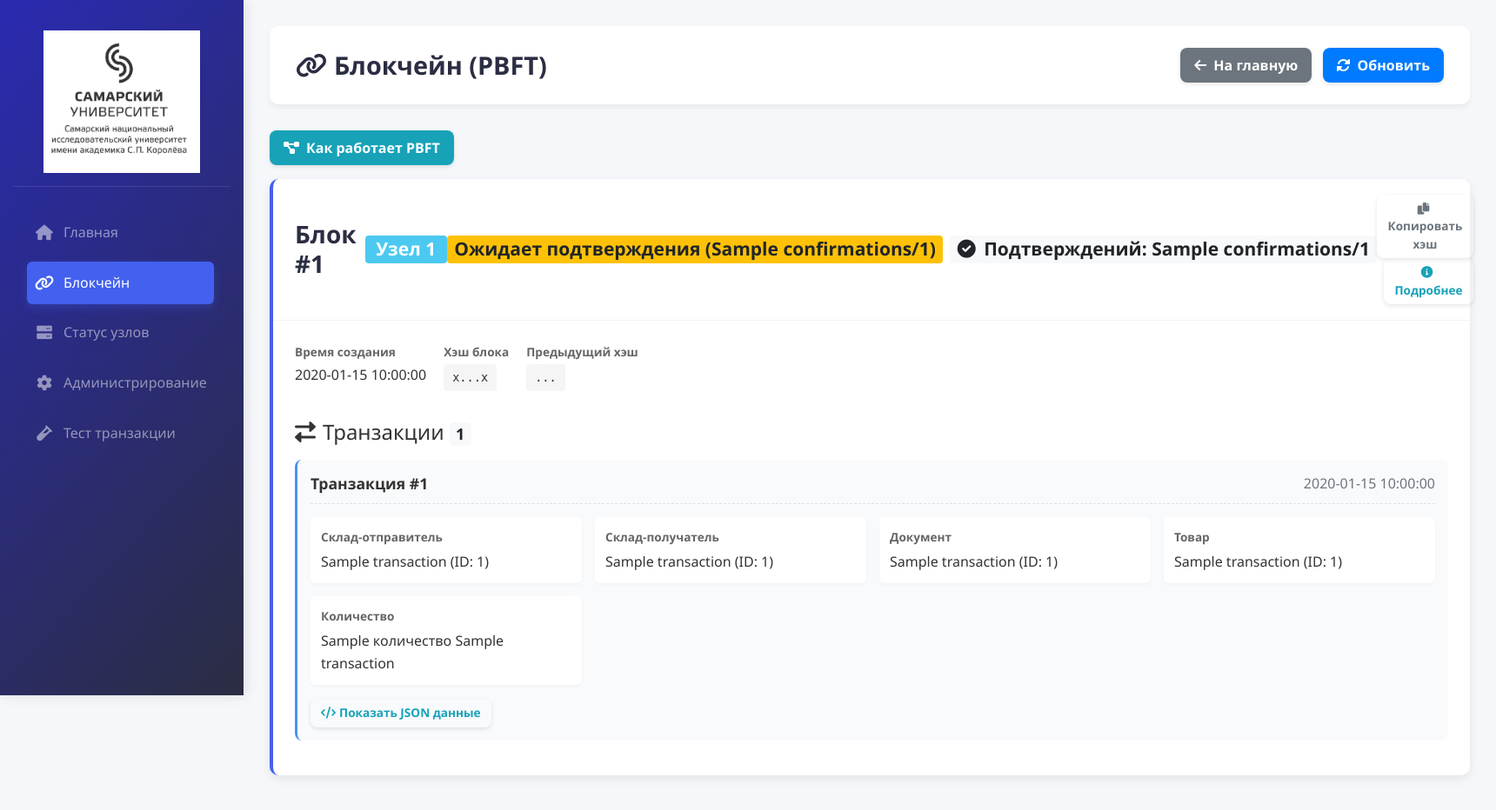
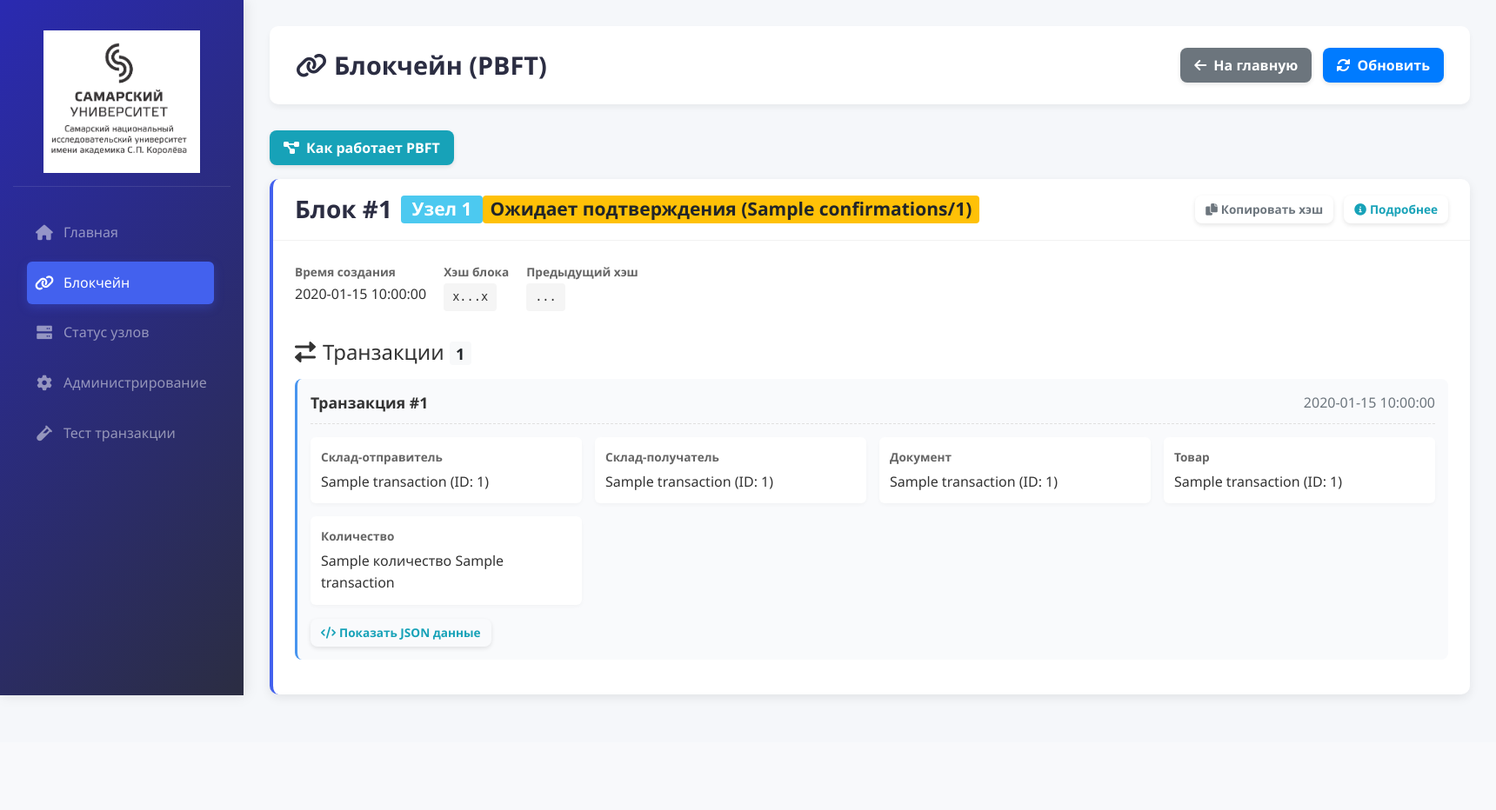
Before and after one commit to artemation/blockchain_inventor, a Flask app: template templates/blockchain.html in a window 1720 px wide. Shown: the top 932 px of the page at 87% size. After the commit the page ends 803 px from the top, so only its background shows below. Run offline with Flask 3, Linux system fonts and the light colour scheme; the template is opened without the code that fills it: most values are stand-ins (such as "Sample title", 1, 10 or a date in 2020); parts of the project's set-up code (start-up, migrations or seed data) failed here and were passed over; some libraries are stand-ins or nearby versions.

Commit message:
Update blockchain.html

```diff
--- a/templates/blockchain.html
+++ b/templates/blockchain.html
@@ -517,7 +517,7 @@
 
         {% if blocks %}
             {% for block in blocks %}
-                <div class="block-card {% if block.is_genesis %}genesis-block{% endif %}">
+                <div class="block-card {% if block.is_genesis %}genesis-block{% endif %}" data-block-index="{{ block.index }}">
                     <div class="block-header">
                         <h3 class="block-title">
                             Блок #{{ block.index }}
@@ -526,15 +526,13 @@
                                 <span class="badge badge-genesis">Генезис-блок</span>
                             {% endif %}
 
+                            <span class="badge block-status {% if block.confirmations >= (block.total_nodes // 2 + 1) %}badge-success{% else %}badge-warning{% endif %}">
                                 {% if block.confirmations >= (block.total_nodes // 2 + 1) %}
-                                <span class="badge badge-success">Подтвержден ({{ block.confirmations }}/{{ block.total_nodes }})</span>
+                                    Подтвержден
                                 {% else %}
-                                <span class="badge badge-warning">Ожидает подтверждения ({{ block.confirmations }}/{{ block.total_nodes }})</span>
+                                    Ожидает подтверждения
                                 {% endif %}
-
-                            <span class="badge badge-light ml-2">
-                                <i class="fas fa-check-circle mr-1"></i>
-                                Подтверждений: <span id="confirmations-{{ block.index }}">{{ block.confirmations }}/{{ block.total_nodes }}</span>
+                                (<span class="confirmations-count">{{ block.confirmations }}/{{ block.total_nodes }}</span>)
                             </span>
                         </h3>
                         <div>
@@ -801,26 +799,99 @@
             }
         });
 
-        // Показать полный хэш при клике
-        document.querySelectorAll('.hash-display').forEach(el => {
-            el.addEventListener('click', function() {
-                const fullHash = this.nextElementSibling;
-                if (fullHash.style.display === 'block') {
-                    fullHash.style.display = 'none';
+        // Функция для показа деталей блока
+        function showBlockDetails(blockIndex) {
+            fetch(`/get_block_details/${blockIndex}`)
+                .then(response => response.json())
+                .then(data => {
+                    if (data.error) {
+                        alert(data.error);
+                        return;
+                    }
+
+                    // Заполняем модальное окно данными
+                    document.getElementById('block-details-id').textContent = data.index;
+                    document.getElementById('block-details-hash').textContent = data.hash;
+                    document.getElementById('block-details-prev-hash').textContent = data.previous_hash;
+                    document.getElementById('block-details-node').textContent = `Узел ${data.node_id}`;
+                    document.getElementById('block-details-time').textContent = data.timestamp;
+                    document.getElementById('block-details-tx-count').textContent = data.tx_count;
+                    document.getElementById('block-details-confirmations').textContent = `${data.confirmations}/${data.total_nodes}`;
+
+                    // Заполняем подтвердившие узлы
+                    const nodesContainer = document.getElementById('confirming-nodes');
+                    nodesContainer.innerHTML = '';
+                    data.confirming_nodes.forEach(nodeId => {
+                        nodesContainer.innerHTML += `
+                            <span class="badge node-badge node-${nodeId}">
+                                <i class="fas fa-server mr-1"></i>Узел ${nodeId}
+                            </span>
+                        `;
+                    });
+
+                    // Показываем модальное окно
+                    $('#blockDetailsModal').modal('show');
+                })
+                .catch(error => {
+                    console.error('Error fetching block details:', error);
+                    alert('Ошибка при загрузке деталей блока');
+                });
+        }
+
+        // Функция для обновления статуса подтверждений
+        function updateConfirmations() {
+            fetch('/get_blockchain_height')
+                .then(response => response.json())
+                .then(data => {
+                    const height = data.height;
+                    if (height === -1) return;
+
+                    // Для каждого блока запрашиваем детали
+                    for (let i = 0; i <= height; i++) {
+                        fetch(`/get_block_details/${i}`)
+                            .then(response => response.json())
+                            .then(blockData => {
+                                if (!blockData.error) {
+                                    const blockElement = document.querySelector(`.block-card[data-block-index="${i}"]`);
+                                    if (blockElement) {
+                                        // Обновляем счетчик подтверждений
+                                        const confirmationsElement = blockElement.querySelector('.confirmations-count');
+                                        if (confirmationsElement) {
+                                            confirmationsElement.textContent = `${blockData.confirmations}/${blockData.total_nodes}`;
+                                        }
+
+                                        // Обновляем статус блока
+                                        const statusElement = blockElement.querySelector('.block-status');
+                                        if (statusElement) {
+                                            if (blockData.confirmations >= (blockData.total_nodes // 2 + 1)) {
+                                                statusElement.className = 'badge badge-success block-status';
+                                                statusElement.textContent = `Подтвержден (${blockData.confirmations}/${blockData.total_nodes})`;
                                             } else {
-                    fullHash.style.display = 'block';
+                                                statusElement.className = 'badge badge-warning block-status';
+                                                statusElement.textContent = `Ожидает (${blockData.confirmations}/${blockData.total_nodes})`;
+                                            }
+                                        }
+                                    }
                                 }
                             });
+                    }
+                });
+        }
+
+        // Обновляем каждые 3 секунды
+        setInterval(updateConfirmations, 3000);
+
+        // Инициализация при загрузке
+        document.addEventListener('DOMContentLoaded', function() {
+            // Добавляем data-атрибуты для блоков
+            document.querySelectorAll('.block-card').forEach(block => {
+                const blockIndex = block.querySelector('.block-title').textContent.match(/#(\d+)/)[1];
+                block.setAttribute('data-block-index', blockIndex);
             });
 
-        // Копирование в буфер обмена
-        function copyToClipboard(text) {
-            navigator.clipboard.writeText(text).then(function() {
-                alert('Скопировано в буфер обмена!');
-            }, function(err) {
-                console.error('Ошибка копирования: ', err);
+            // Первое обновление
+            updateConfirmations();
         });
-        }
 
         // Анимация шагов PBFT
         let currentStep = 1;
@@ -844,41 +915,6 @@
             }
         });
 
-        // Показать детали блока
-        function showBlockDetails(blockIndex) {
-            // Отправляем AJAX-запрос для получения актуальных данных
-            fetch(`/get_block_details/${blockIndex}`)
-                .then(response => response.json())
-                .then(data => {
-                    // Заполняем модальное окно реальными данными
-                    document.getElementById('block-details-id').textContent = data.index;
-                    document.getElementById('block-details-hash').textContent = data.hash;
-                    document.getElementById('block-details-prev-hash').textContent = data.previous_hash;
-                    document.getElementById('block-details-node').textContent = `Узел ${data.node_id}`;
-                    document.getElementById('block-details-time').textContent = data.timestamp;
-                    document.getElementById('block-details-tx-count').textContent = data.tx_count;
-                    document.getElementById('block-details-confirmations').textContent = `${data.confirmations}/${data.total_nodes}`;
-
-                    // Отображаем подтвердившие узлы
-                    const nodesContainer = document.getElementById('confirming-nodes');
-                    nodesContainer.innerHTML = '';
-                    data.confirming_nodes.forEach(nodeId => {
-                        nodesContainer.innerHTML += `
-                            <span class="badge node-badge node-${nodeId}">
-                                <i class="fas fa-server mr-1"></i>Узел ${nodeId}
-                            </span>
-                        `;
-                    });
-
-                    // Показываем модальное окно
-                    $('#blockDetailsModal').modal('show');
-                })
-                .catch(error => {
-                    console.error('Error fetching block details:', error);
-                    alert('Ошибка при загрузке деталей блока');
-                });
-        }
-
         // Автоматически запускаем анимацию PBFT при открытии модального окна
         $('#pbftModal').on('shown.bs.modal', function () {
             if (!interval) {
@@ -896,49 +932,6 @@
             steps.forEach(step => step.classList.remove('active'));
             currentStep = 1;
         });
-
-        // Функция для обновления статуса подтверждений
-        function updateConfirmations() {
-            // Получаем все блоки на странице
-            document.querySelectorAll('.block-card').forEach(blockElement => {
-                const blockIndex = blockElement.querySelector('.block-title').textContent.match(/#(\d+)/)[1];
-
-                // Запрашиваем актуальные данные о блоке
-                fetch(`/get_block_details/${blockIndex}`)
-                    .then(response => response.json())
-                    .then(data => {
-                        if (!data.error) {
-                            // Обновляем счетчик подтверждений
-                            const confirmationsElement = document.getElementById(`confirmations-${blockIndex}`);
-                            if (confirmationsElement) {
-                                confirmationsElement.textContent = `${data.confirmations}/${data.total_nodes}`;
-                            }
-
-                            // Обновляем статус блока (подтвержден/ожидает)
-                            const statusBadge = blockElement.querySelector('.badge-warning, .badge-success');
-                            if (statusBadge) {
-                                if (data.confirmations >= (data.total_nodes // 2 + 1)) {
-                                    statusBadge.classList.remove('badge-warning');
-                                    statusBadge.classList.add('badge-success');
-                                    statusBadge.textContent = `Подтвержден (${data.confirmations}/${data.total_nodes})`;
-                                } else {
-                                    statusBadge.classList.remove('badge-success');
-                                    statusBadge.classList.add('badge-warning');
-                                    statusBadge.textContent = `Ожидает подтверждения (${data.confirmations}/${data.total_nodes})`;
-                                }
-                            }
-                        }
-                    })
-                    .catch(error => console.error('Error updating confirmations:', error));
-            });
-        }
-
-        // Обновляем статус каждые 5 секунд
-        setInterval(updateConfirmations, 5000);
-
-        // Вызываем сразу при загрузке страницы
-        document.addEventListener('DOMContentLoaded', updateConfirmations);
-
     </script>
 </body>
 </html>
```
Lines whose indentation alone changed are shown as unchanged.
